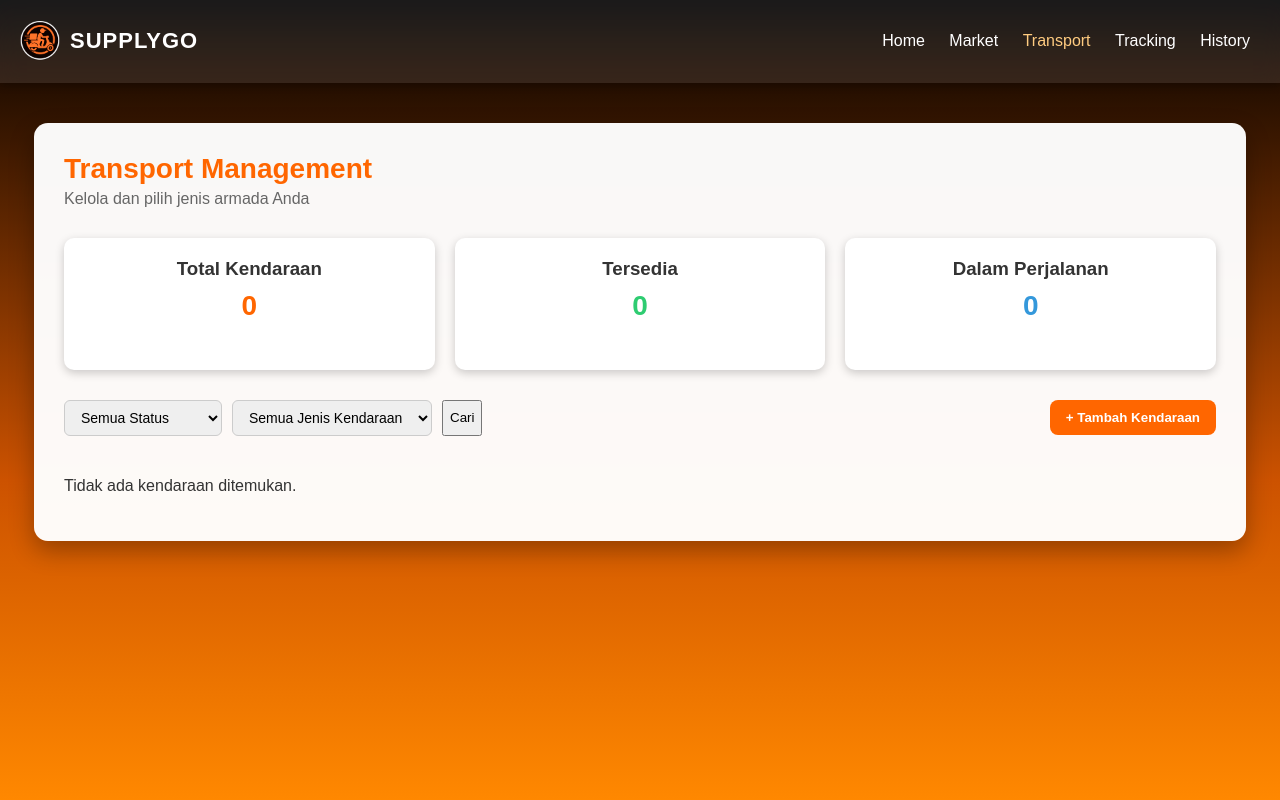
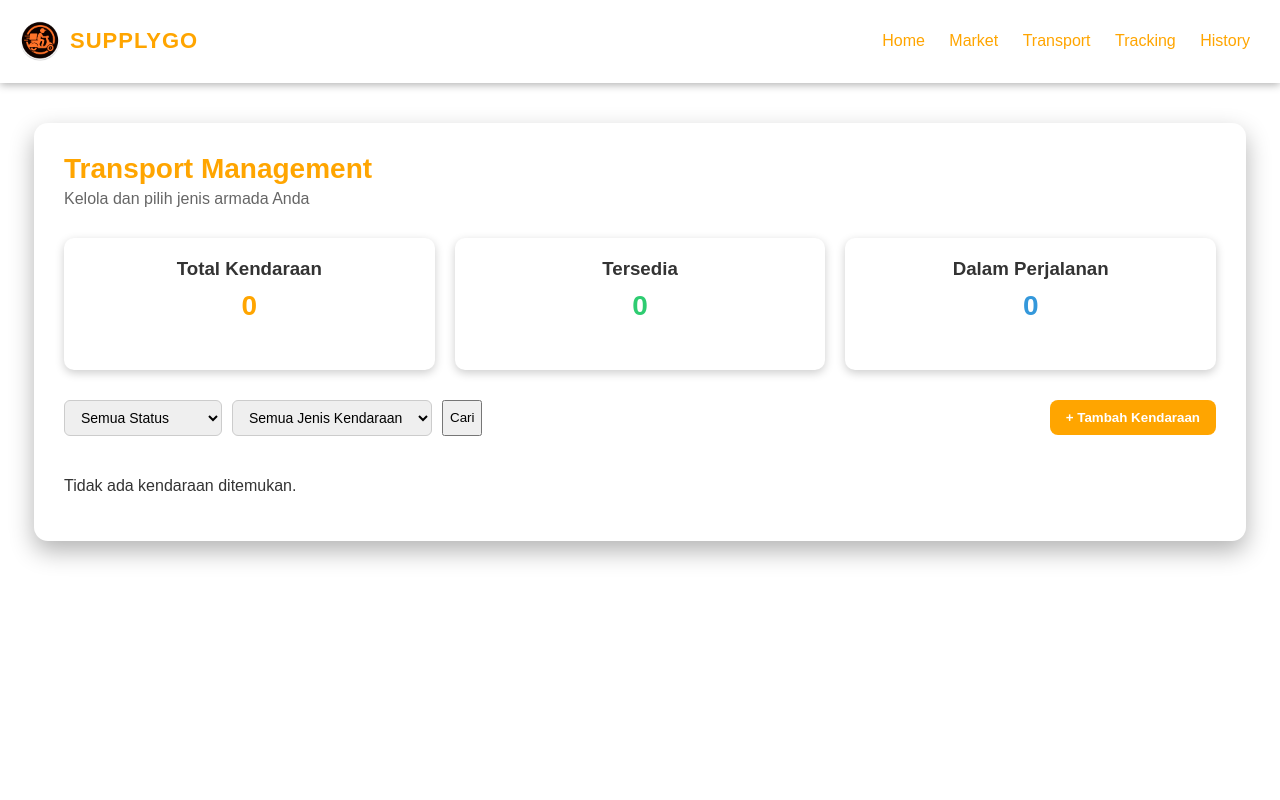
Before and after one commit to laylaksmn/supplygo, a PHP site: page /transport.php in a window 1280 px wide. Run offline with PHP 8.4, Linux system fonts and the light colour scheme; data that the repository does not hold is empty.

Commit message:
Update transport.css

```diff
--- a/transport.css
+++ b/transport.css
@@ -2,7 +2,7 @@ body {
   margin: 0;
   padding: 0;
   font-family: "Poppins", sans-serif;
-  background: linear-gradient(180deg, #000000 0%, #cc5200 60%, #ff8800 100%);
+  background: white;
   min-height: 100vh;
   color: #333;
 }
@@ -35,13 +35,13 @@ header {
 }
 
 header h2 {
-  color: #fff;
+  color: orange;
   font-size: 22px;
   letter-spacing: 1px;
 }
 
 nav a {
-  color: white;
+  color: orange;
   text-decoration: none;
   margin: 0 10px;
   font-weight: 500;
@@ -50,13 +50,13 @@ nav a {
 
 nav a:hover,
 nav a.active {
-  color: #ffcc80;
+  color: orange;
 }
 
 .logout button {
-  background-color: #ff6600;
+  background-color: orange;
   border: none;
-  color: white;
+  color: orange;
   padding: 8px 14px;
   border-radius: 6px;
   cursor: pointer;
@@ -64,14 +64,14 @@ nav a.active {
 }
 
 .logout button:hover {
-  background-color: #e65c00;
+  background-color: orange;
 }
 
 .content-wrapper {
   width: 90%;
   max-width: 1200px;
   margin: 40px auto;
-  background-color: rgba(255, 255, 255, 0.97);
+  background-color: white;
   border-radius: 14px;
   padding: 30px;
   box-shadow: 0 10px 25px rgba(0, 0, 0, 0.3);
@@ -80,7 +80,7 @@ nav a.active {
 .page-header h1 {
   margin: 0;
   font-size: 28px;
-  color: #ff6600;
+  color: orange;
 }
 
 .page-header p {
@@ -115,7 +115,7 @@ nav a.active {
 }
 
 .stat-number.orange {
-  color: #ff6600;
+  color: orange;
 }
 
 .stat-number.green {
@@ -148,11 +148,11 @@ nav a.active {
 }
 
 .filter-select:focus {
-  border-color: #ff6600;
+  border-color: orange;
 }
 
 .btn-add {
-  background-color: #ff6600;
+  background-color: orange;
   color: white;
   border: none;
   padding: 10px 16px;
@@ -163,7 +163,7 @@ nav a.active {
 }
 
 .btn-add:hover {
-  background-color: #e65c00;
+  background-color: orange;
 }
 
 .vehicle-grid {
@@ -265,12 +265,12 @@ nav a.active {
 }
 
 .btn-detail {
-  background-color: #ff6600;
+  background-color: orange;
   color: white;
 }
 
 .btn-detail:hover {
-  background-color: #e65c00;
+  background-color: orange;
 }
 
 .btn-locate {
```
